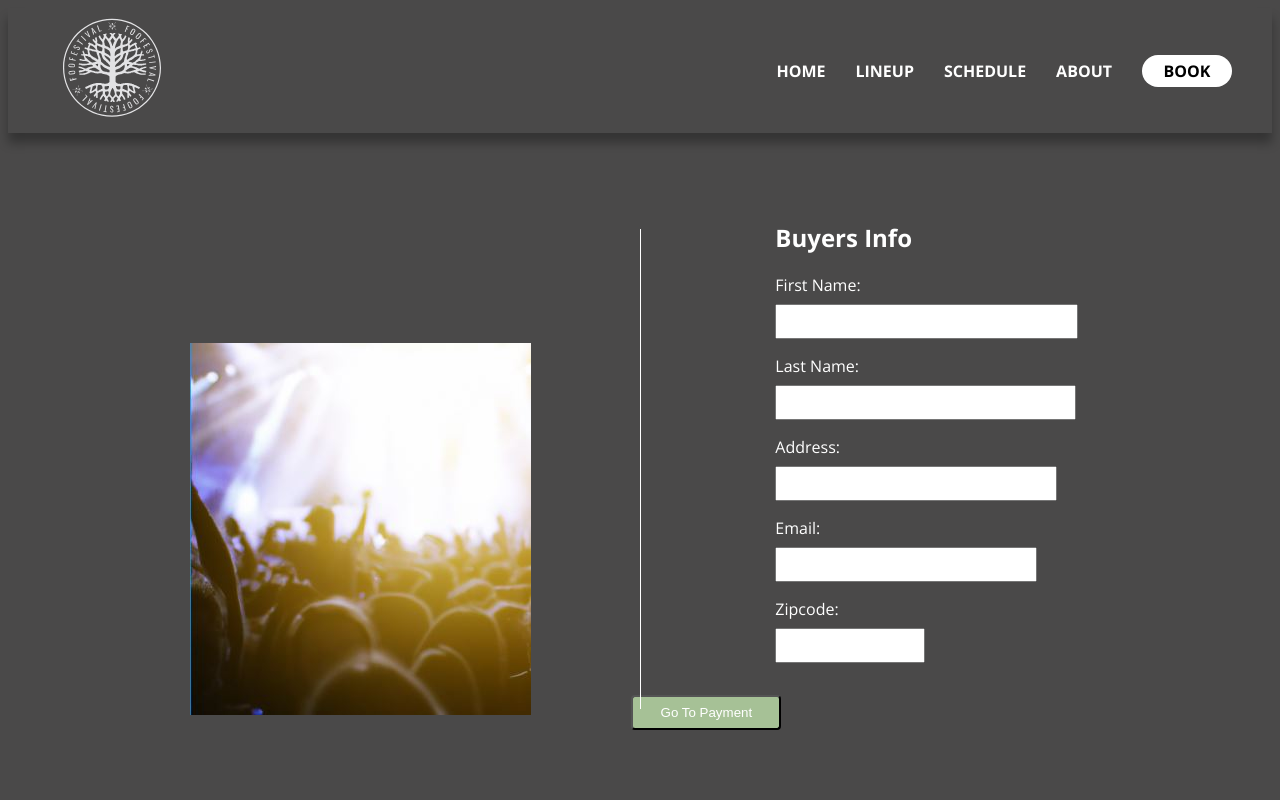
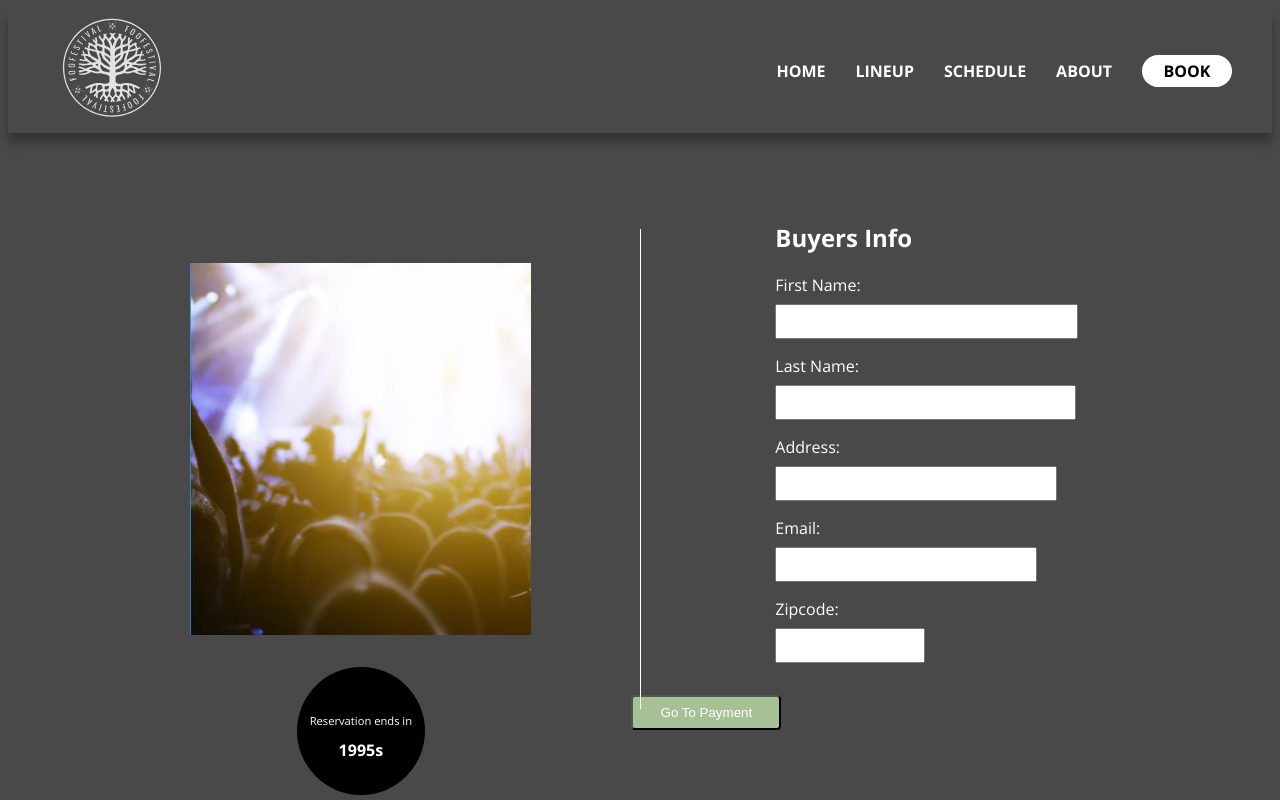
Before and after one commit to tombill143/foofest, a Next.js app: page /booking/buyers_info in a window 1280 px wide. Shown: the top 800 px of the page. Built offline with nearby package versions, Linux system fonts and the light colour scheme.

Commit message:
timer function not commented out, working-ISH

```diff
--- a/src/pages/booking/buyers_info.js
+++ b/src/pages/booking/buyers_info.js
@@ -3,6 +3,8 @@ import { useRouter } from "next/router";
 import styles from "../../styles/Booking.module.css";
 import Link from "next/link";
 import Head from "next/head";
+import Timer from "../componants/Timer"
+
 
 const BuyersInfo = () => {
   const [formData, setFormData] = useState({
@@ -35,7 +37,10 @@ const BuyersInfo = () => {
                 alt="Description of the image"
                 className={styles.image}
               />
-              {/* Timer component or other content */}
+                    <Timer seconds={2000} />
+
+
+
             </div>
           </section>
           <section className={styles.home_hero}>
@@ -109,6 +114,8 @@ const BuyersInfo = () => {
             </div>
           </section>
         </div>
+
+
       </div>
     </>
   );
--- a/src/pages/booking/index.js
+++ b/src/pages/booking/index.js
@@ -6,6 +6,8 @@ import Head from "next/head";
 const Booking = ({ spots }) => {
   const router = useRouter();
   console.log("spots:", spots);
+
+
 
   const handleCampsiteSelection = (area) => {
     router.push(`/booking/selection?campsite=${area}`);
--- a/src/pages/booking/payment.js
+++ b/src/pages/booking/payment.js
@@ -3,6 +3,8 @@ import styles from "../../styles/Booking.module.css";
 import Head from "next/head";
 import { createClient } from "@supabase/supabase-js";
 import { useRouter } from "next/router";
+import Timer from "../componants/Timer"
+
 
 const supabase = createClient(
   "https://ajpnubqenhfdlqfvcruv.supabase.co",
@@ -98,8 +100,11 @@ const Payment = () => {
     <>
       <Head>{/* ... */}</Head>
       <div>
+      <Timer seconds={2000} />
+
         <h1 className={styles.paymentHeading}>Payment Details</h1>
         <form onSubmit={handleSubmit} className={styles.paymentForm}>
+
           {/* Hidden fields for URL data */}
           <input
             type="hidden"
@@ -204,6 +209,7 @@ const Payment = () => {
             Pay Now
           </button>
         </form>
+
       </div>
     </>
   );
--- a/src/pages/booking/thank-you.js
+++ b/src/pages/booking/thank-you.js
@@ -4,6 +4,8 @@ import Link from "next/link";
 import Head from "next/head";
 import { useRouter } from "next/router";
 import { createClient } from "@supabase/supabase-js";
+import Timer from "../componants/Timer"
+
 
 // Initialize Supabase client
 const supabase = createClient(
--- a/src/pages/componants/Timer.js
+++ b/src/pages/componants/Timer.js
@@ -1,39 +1,44 @@
-
+import React, { useEffect, useState } from "react";
 import styles from "src/styles/Timer.module.css";
-import { useEffect, useState } from "react";
-import { Thasadith } from "next/font/google";
-import { exportPathMap } from "../../../next.config";
 
 const useCountDown = (start) => {
   const [counter, setCounter] = useState(start);
+
   useEffect(() => {
-    if (counter === 0) {
+    const timer = setTimeout(() => {
+      setCounter((prevCounter) => prevCounter - 1);
+    }, 1000);
 
-      return;
-
-
-      // guess we're adding some uuuh a popup screen saying time is up
-    }
-    const timer = setTimeout(() => {
-      setCounter(counter - 1);
-    }, 1000);
     return () => clearTimeout(timer);
   }, [counter]);
+
+  useEffect(() => {
+    if (typeof window !== "undefined" && window.localStorage) {
+      localStorage.setItem("timer", counter.toString());
+    }
+  }, [counter]);
+
   return counter;
 };
 
 function Timer({ seconds }) {
-  const timeLeft = useCountDown(seconds);
+  let initialCounter = seconds;
+
+  if (typeof window !== "undefined" && window.localStorage) {
+    const storedTimer = localStorage.getItem("timer");
+    initialCounter = storedTimer ? parseInt(storedTimer) : seconds;
+  }
+
+  const timeLeft = useCountDown(initialCounter);
+
   return (
-
     <div className={styles.timercontainer}>
-       <div className={styles.timertext}>
-         <p>Reservation ends in</p>
-         <div className={styles.timer}>{timeLeft}s</div>
-       </div>
+      <div className={styles.timertext}>
+        <p>Reservation ends in</p>
+        <div className={styles.timer}>{timeLeft}s</div>
+      </div>
     </div>
-  )
-
+  );
 }
 
 export default Timer;
@@ -42,6 +47,111 @@ export default Timer;
 
 
 
+
+
+
+
+
+
+
+
+
+// import styles from "src/styles/Timer.module.css";
+// import { useEffect, useState } from "react";
+// import { Thasadith } from "next/font/google";
+// import { exportPathMap } from "../../../next.config";
+
+// const useCountDown = (start) => {
+//   const [counter, setCounter] = useState(start);
+//   useEffect(() => {
+
+//     const timer = setTimeout(() => {
+//       setCounter(counter - 1);
+//     }, 1000);
+//     return () => clearTimeout(timer);
+//   }, [counter]);
+//   return counter;
+// };
+
+// function Timer({ seconds }) {
+//   const timeLeft = useCountDown(seconds);
+//   return (
+
+//     <div className={styles.timercontainer}>
+//        <div className={styles.timertext}>
+//          <p>Reservation ends in</p>
+//          <div className={styles.timer}>{timeLeft}s</div>
+//        </div>
+//     </div>
+//   )
+
+// }
+
+// export default Timer;
+
+
+// function Timer({ seconds }) {
+//   const storedTimer = localStorage.getItem("timer");
+//   const initialCounter = storedTimer ? parseInt(storedTimer) : seconds;
+//   const timeLeft = useCountDown(initialCounter);
+// };
+
+
+// // import styles from "src/styles/Timer.module.css";
+// // import { useEffect, useState } from "react";
+
+// // const useCountDown = (start) => {
+// //   const [counter, setCounter] = useState(start);
+
+// //   useEffect(() => {
+// //     const storedTimer = localStorage.getItem("timer");
+// //     const initialCounter = storedTimer ? parseInt(storedTimer) : start;
+
+// //     const timer = setTimeout(() => {
+// //       setCounter((previousCounter) => previousCounter - 1);
+// //     }, 1000);
+
+// //     return () => clearTimeout(timer);
+// //   }, []);
+
+// //   useEffect(() => {
+// //     localStorage.setItem("timer", counter.toString());
+// //   }, [counter]);
+
+
+
+// //   return counter;
+// // };
+
+// // function Timer({ seconds }) {
+// //   const timeLeft = useCountDown(seconds);
+
+// //   return (
+// //     <div className={styles.timercontainer}>
+// //       <div className={styles.timertext}>
+// //         <p>Reservation ends in</p>
+// //         <div className={styles.timer}>{timeLeft}s</div>
+// //       </div>
+// //     </div>
+// //   );
+// // }
+
+
+
+// // export default Timer;
+
+
+
+
+
+
+
+
+
+
+
+
+// __________________________old code___________________________
 
 // import { CountdownCircleTimer } from "react-countdown-circle-timer";
 
```
Also changed, not shown: src/pages/booking/selection.js (+8 -1 lines).
